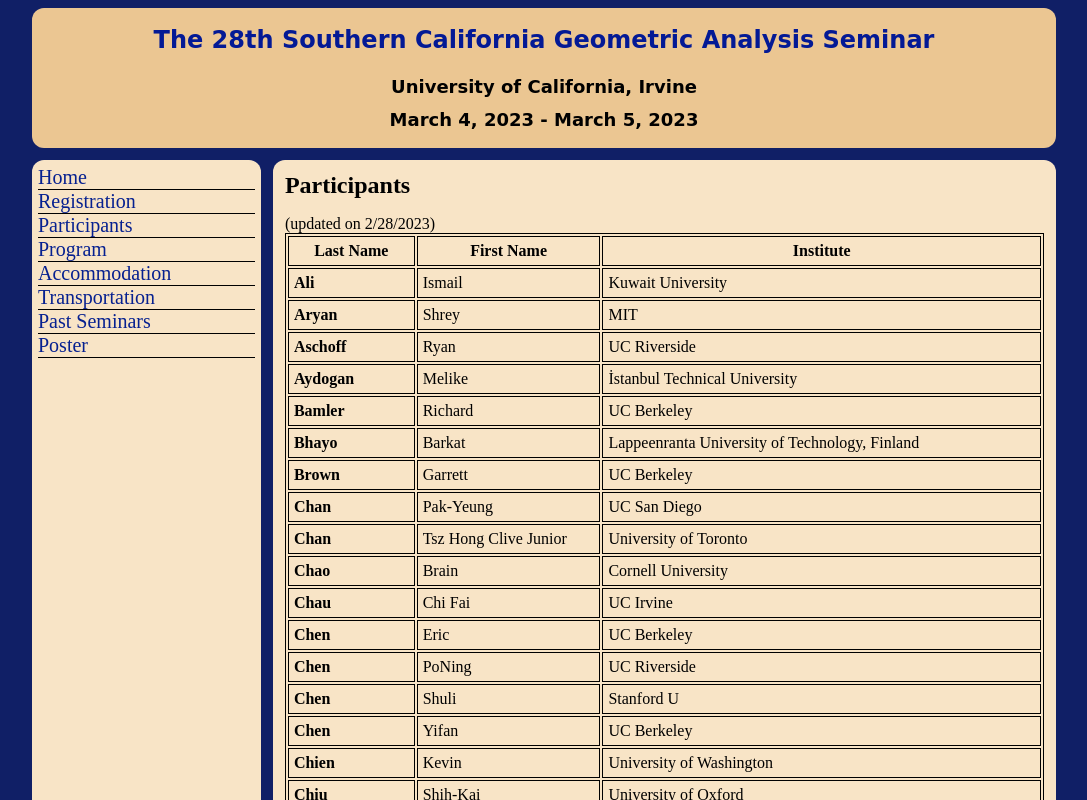
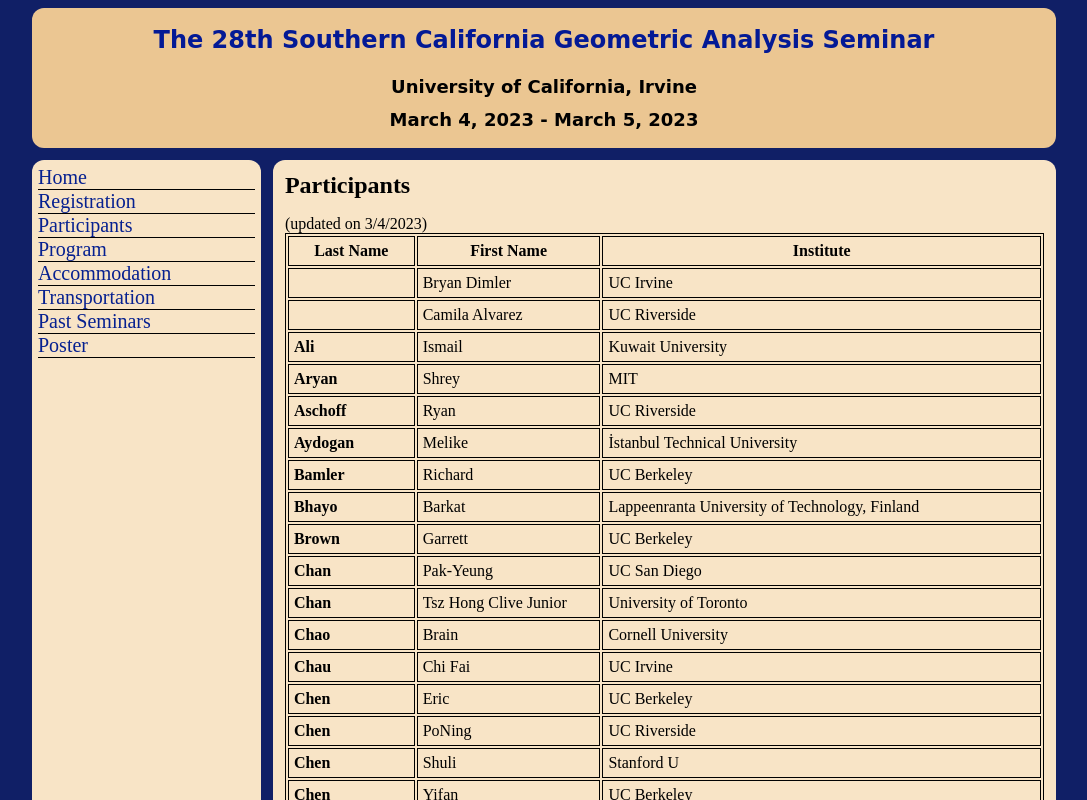
Before and after one commit to Geometry-Discovery-Project-UCI/scgas.math.uci.edu, a Vue app: page /participants in a window 1280 px wide. Shown: the top 800 px of the page, without its empty margins (96-1183 px from the left). Built offline with nearby package versions, Linux system fonts and the light colour scheme.

Commit message:
updated participants' list.

```diff
--- a/src/participants.ts
+++ b/src/participants.ts
@@ -941,3 +941,39 @@
   link: "rasch001@ucr.edu",
   institute: Institute.UC_RIVERSIDE,
 };
+
+export const YANG_YANG: Participant = {
+  name: "Yang Yang",
+  link: "y.yang@uci.edu",
+  institute: Institute.UC_IRVINE,
+};
+
+export const CAMILA_ALVAREZ: Participant = {
+  name: "Camila Alvarez ",
+  link: "calva041@ucr.edu",
+  institute: Institute.UC_RIVERSIDE,
+};
+
+export const BRYAN_DIMLER: Participant = {
+  name: "Bryan Dimler ",
+  link: "bdimler@uci.edu",
+  institute: Institute.UC_IRVINE,
+};
+
+export const Longsin_Li: Participant = {
+  name: "Longsin Li",
+  link: "longsinl@uci.edu",
+  institute: Institute.UC_IRVINE,
+};
+
+export const HANEAL_PAE: Participant = {
+  name: "Haneal Pae",
+  link: "hpae003@ucr.edu",
+  institute: Institute.UC_RIVERSIDE,
+};
+
+export const ALEX_TAO: Participant = {
+  name: "Alex Tao",
+  link: "ltao016@ucr.edu",
+  institute: Institute.UC_RIVERSIDE,
+};
--- a/src/views/ParticipantsView.vue
+++ b/src/views/ParticipantsView.vue
@@ -1,6 +1,6 @@
 <template>
   <h1>Participants</h1>
-  (updated on 2/28/2023)
+  (updated on 3/4/2023)
 
   <br />
 
```
